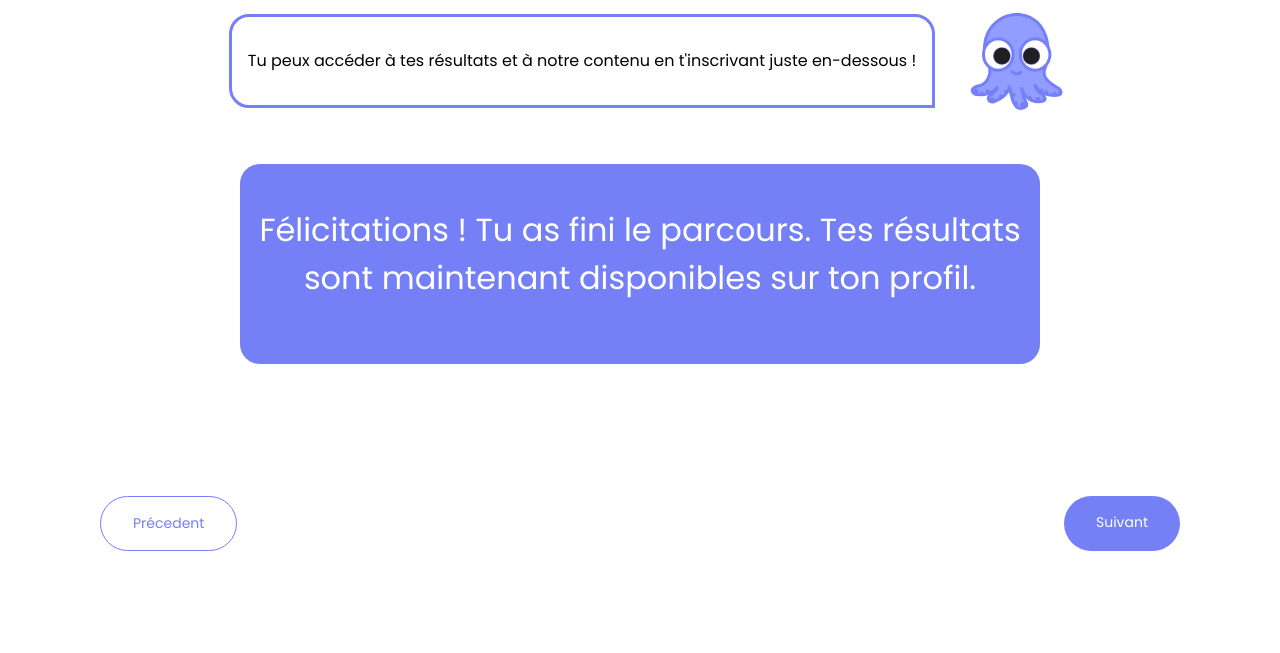
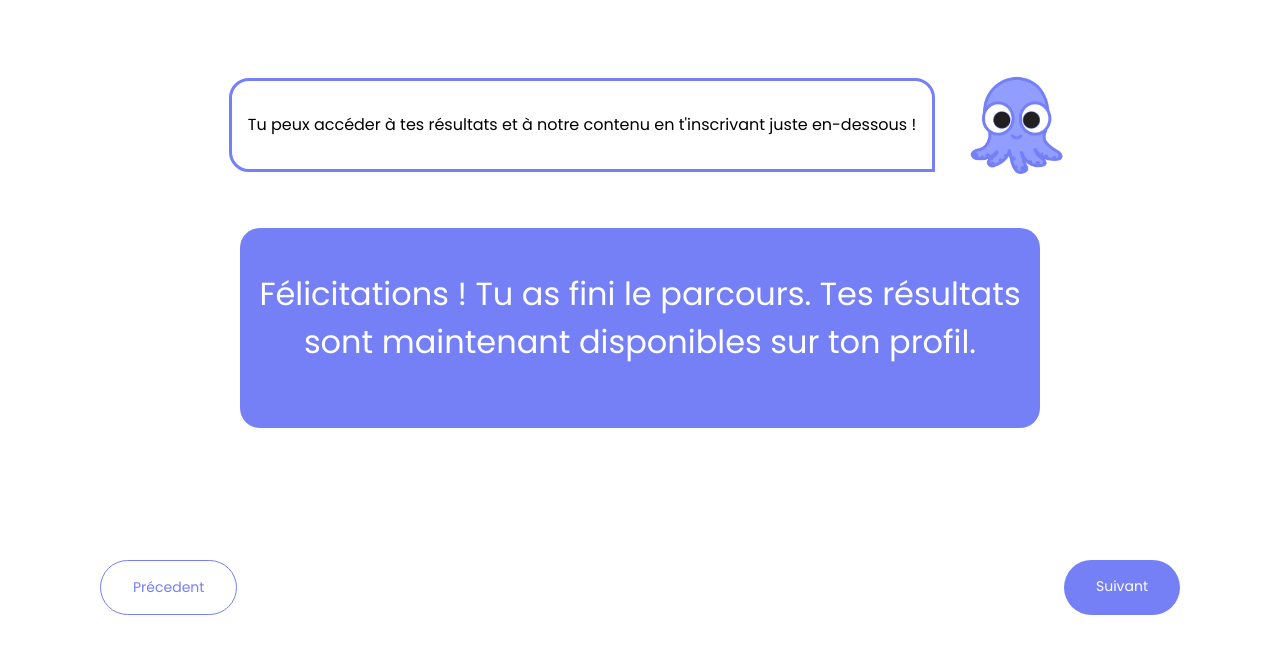
Before and after one commit to AnneTvt/octopus, a plain HTML site: page felicitaton.html in a window 1280 px wide. Shown: the part 75-728 px from the top of the page. Drawn offline with Linux system fonts and the light colour scheme.

Commit message:
derniers petits détails

```diff
--- a/felicitation.css
+++ b/felicitation.css
@@ -1,4 +1,6 @@
-/*code*/
+main{
+    margin-top: 4rem;
+}
 
 .container {
     display: flex;
--- a/podium.css
+++ b/podium.css
@@ -1,3 +1,7 @@
+main{
+    margin-top: 4rem;
+}
+
 .centrer {
     display: flex;
     flex-direction: column;
--- a/style.css
+++ b/style.css
@@ -393,7 +393,7 @@ header{
 
 .illu-card{
     width: 164px;
-    height: 224px;
+    height: 170px;
     padding-left: 12px;
     padding-right: 12px;
 }
```
Also changed, not shown: creer_une_nouvelle_page_3.html (+1 -1 lines), images/illustration_ampoule.svg.
